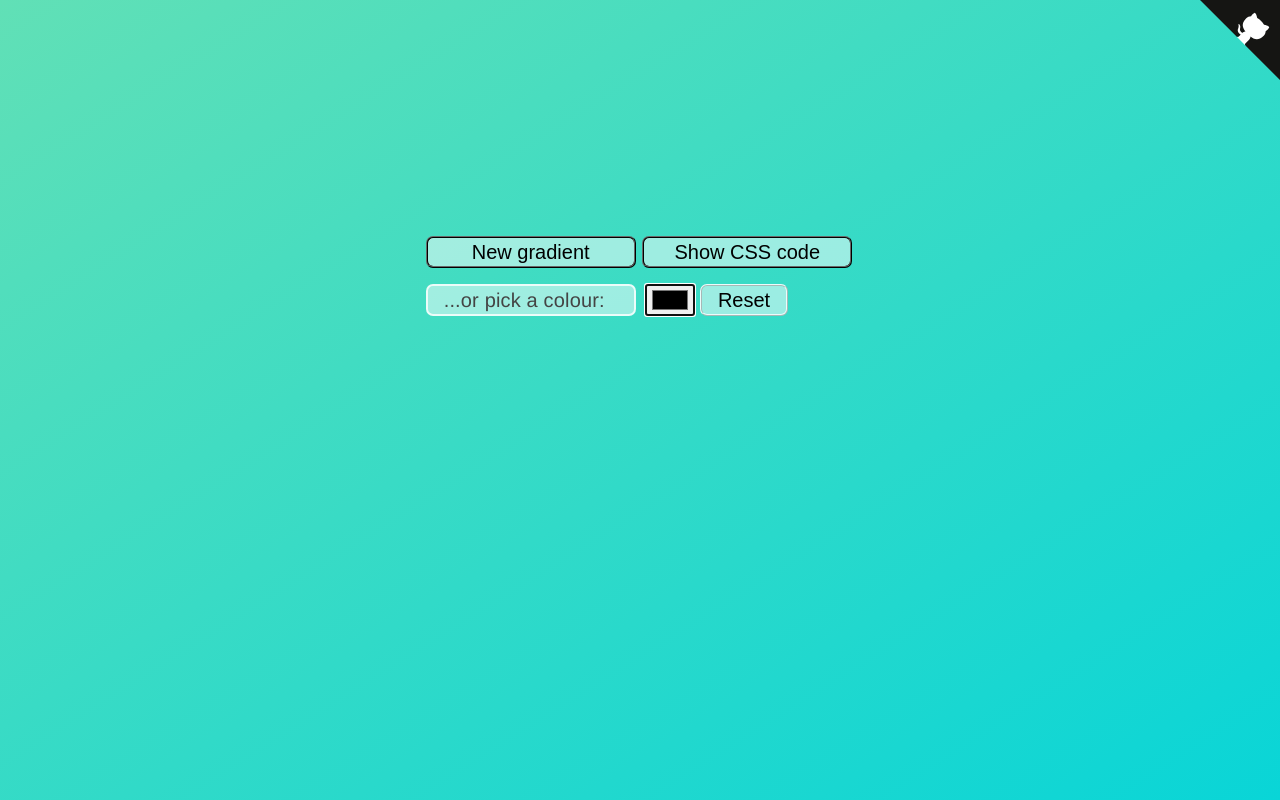
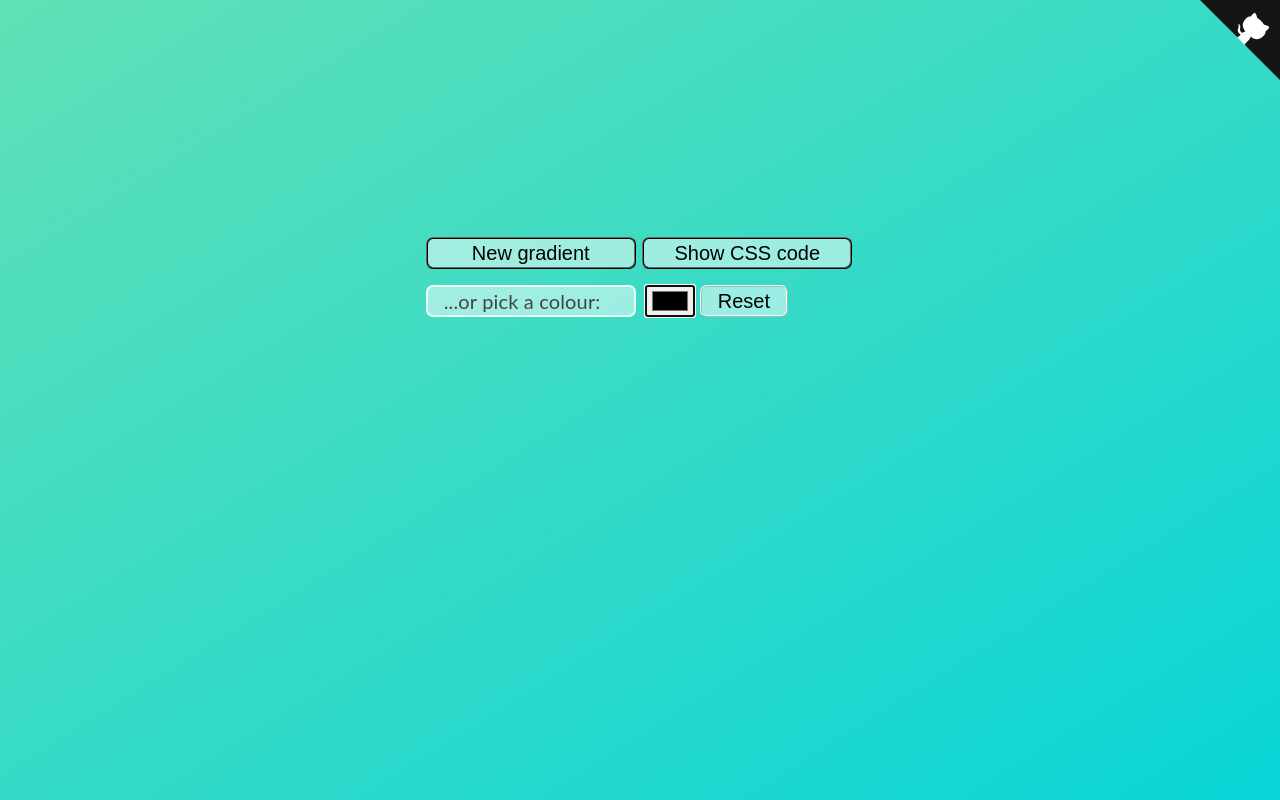
Before and after one commit to insomnux/rcgen, a plain HTML site: page index.html in a window 1280 px wide. Drawn offline with Linux system fonts and the light colour scheme.

Commit message:
changed font stack

```diff
--- a/style.css
+++ b/style.css
@@ -31,7 +31,7 @@ html {
 
 body{
   color: #444;
-  font-family: "Helvetica", "Verdana", "Liberation Sans", sans-serif;
+  font-family: Lato, "Lucida Grande", Tahoma, "Nimbus Sans", sans-serif;
   font-size: 1.6em;
   font-weight: 300;
   letter-spacing: .01em;
```
